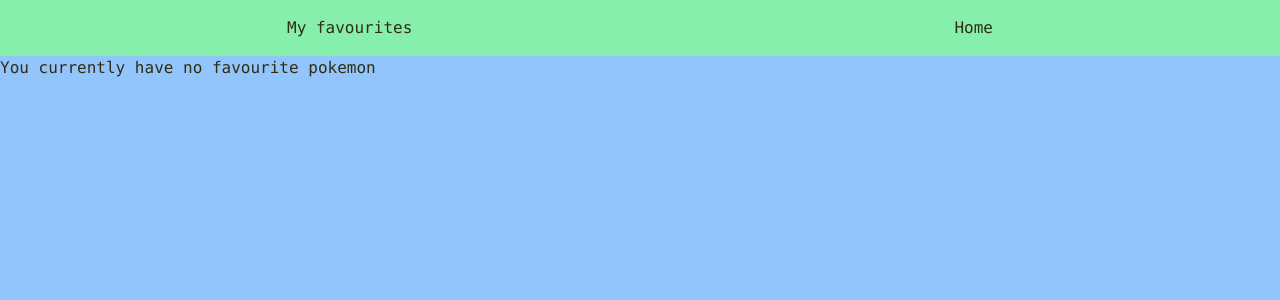
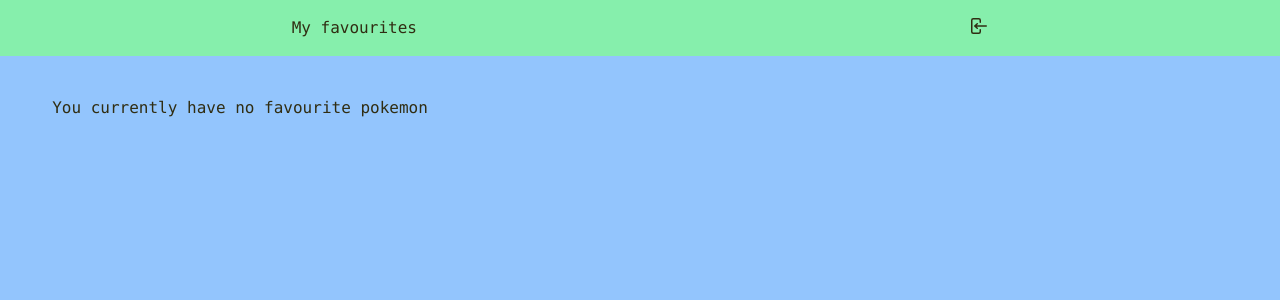
Before and after one commit to DanielFindlay101/Pokedex, a React (Vite) app in the folder my-pokedex/: page /favourites in a window 1280 px wide. Shown: the top 300 px of the page. Built offline with nearby package versions, Linux system fonts and the light colour scheme.

Commit message:
need to fix delete fav poke

```diff
--- a/my-pokedex/src/components/Card.tsx
+++ b/my-pokedex/src/components/Card.tsx
@@ -41,8 +41,6 @@ export default function Card({ pokemonID }: CardProps) {
     getPokemonName(pokemonID)
   }, [pokemonID])
 
-  console.log(favPokemon)
-
   return (
   <div className="card w-96 bg-slate-200 shadow-xl rounded-2xl">
     {!pokemonID? <h1
--- /dev/null
+++ b/my-pokedex/src/components/FavCards.tsx
@@ -0,0 +1,25 @@
+import { TrashIcon } from "@heroicons/react/20/solid"
+import { useFavStore } from "../store/useFavStore"
+
+interface FavCardProps {
+    fav: {
+        name: string,
+        id: number
+    }
+}
+
+export default function FavCards({ fav }:FavCardProps ) {
+    const favPokemonID = useFavStore((state) => state.favPokemonID)
+    const removeFromFavs = useFavStore((state) => state.removeFromFavs)
+
+  return (
+    <div className="w-40 h-40 bg-red-200">
+        <h1>{fav.name}</h1>
+        <p>{fav.id}</p>
+        <TrashIcon
+         className="w-5"
+         onClick={() => removeFromFavs(favPokemonID)}
+        />
+    </div>
+  )
+}
--- a/my-pokedex/src/components/Select.tsx
+++ b/my-pokedex/src/components/Select.tsx
@@ -1,13 +1,19 @@
 
 import { useFetch } from "../hooks/useFetch"
 import { useState } from 'react'
+import { useFavStore } from "../store/useFavStore"
 import Card from "./Card"
 
 export default function Select() {
 const [pokemonIndex, setPokemonIndex] = useState('')
 const { pokemons } = useFetch()
+const setFavPokemonID = useFavStore((state) => state.setFavPokemonID)
+const favPokemon = useFavStore((state) => state.favPokemon)
 
 const pokemonID = +pokemonIndex
+setFavPokemonID(pokemonID)
+
+console.log(favPokemon)
 
   return (
     <>
--- a/my-pokedex/src/pages/Favourites.tsx
+++ b/my-pokedex/src/pages/Favourites.tsx
@@ -1,5 +1,7 @@
 import { Link } from 'react-router-dom'
 import { useFavStore } from '../store/useFavStore'
+import { ArrowLeftOnRectangleIcon } from '@heroicons/react/20/solid'
+import FavCards from '../components/FavCards'
 
 export default function Favourites() {
   const favPokemon = useFavStore((state) => state.favPokemon)
@@ -8,13 +10,21 @@ export default function Favourites() {
     <>
      <nav className='bg-green-300 p-4 flex justify-around'>
        <h1>My favourites</h1>
-       <Link to='/'><p>Home</p></Link>
+       <Link to='/'>
+        <ArrowLeftOnRectangleIcon className='w-5 cursor-pointer' />
+       </Link>
      </nav>
-     <div className='w-full h-screen bg-blue-300'>
+     <div className='w-full h-screen bg-blue-300 p-10 grid grid-cols-3 justify-items-center'>
       {favPokemon.length === 0 ?
          <p>You currently have no favourite pokemon</p>
         :
-         <h1>Your favourite Pokemon</h1>
+        <>
+        {favPokemon.map((fav, index) => (
+          <div key={index}>
+            <FavCards fav={fav} />
+          </div>
+        ))}
+        </>
       }
      </div>
     </>
--- a/my-pokedex/src/store/useFavStore.ts
+++ b/my-pokedex/src/store/useFavStore.ts
@@ -1,16 +1,20 @@
 import { create } from "zustand";
 
 interface FavState {
+    favPokemonID: number | null
     favPokemon: {
         name: string,
         id: number
     }[]
+    setFavPokemonID: (id: number) => void
     addToFavs: (pokemonName: string, pokemonID: number) => void
-    removeFromFavs: (id: number) => void
+    removeFromFavs: (id: number | null) => void
 }
 
 export const useFavStore = create<FavState>()((set) => ({
+    favPokemonID: null,
     favPokemon: [],
+    setFavPokemonID: (id) => set((state) => ({ favPokemonID: state.favPokemonID = id})),
     addToFavs: (pokemonName, pokemonID) => set((state) => ({
         favPokemon: [
             ...state.favPokemon,
```
